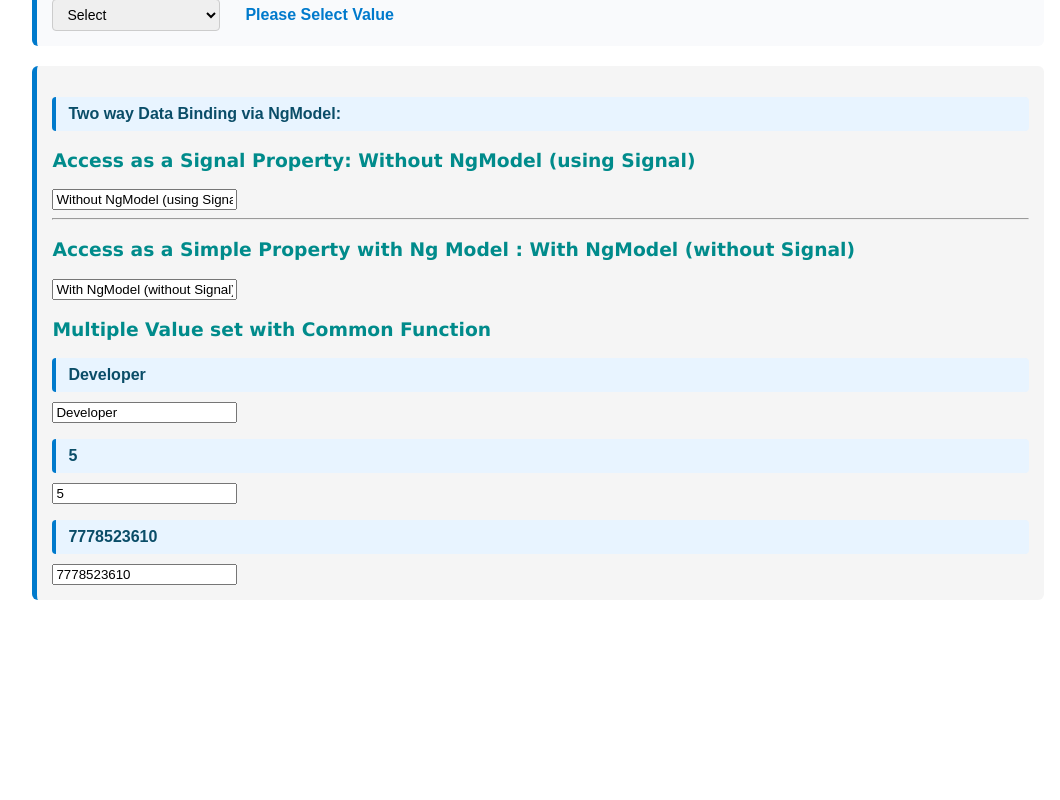
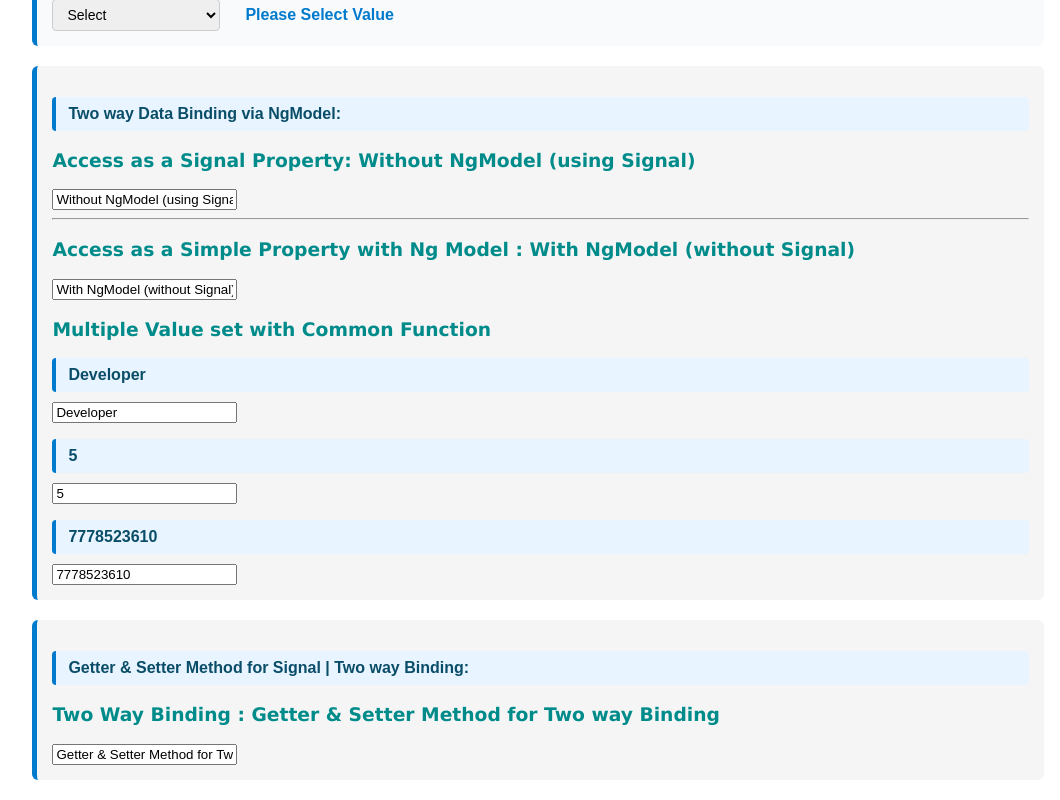
Before and after one commit to JayrajPrajapati/angularbasic, an Angular app: page / in a window 1280 px wide. Shown: the part 3287-4087 px from the top of the page, without its empty margins (102-1162 px from the left). Before the commit the page ends 3907 px from the top, so only its background shows below. Built offline with nearby package versions, Linux system fonts and the light colour scheme.

Commit message:
Access a Signal with Getter & Setter Method in NgModel for Two way data binding

```diff
--- a/src/app/app.html
+++ b/src/app/app.html
@@ -246,4 +246,10 @@
       <input type="text" [value]="userObj().contactNo" (input)="updateUserObj('contactNo',$event.target.value)">
   </div>
 
+  <!-- Get & Set Method for Signal | Two way Binding-->
+  <div class="section">
+    <p>Getter & Setter Method for Signal | Two way Binding:</p>
+    <h3>Two Way Binding : {{getterSetter()}}</h3>
+    <input type="text" [(ngModel)]="getterSetter">
+  </div>
 </div>
--- a/src/app/app.ts
+++ b/src/app/app.ts
@@ -271,4 +271,15 @@ userObj = signal({
 updateUserObj(key:string,val:string){
   this.userObj.update((item)=>({...item,[key]:val}))
 }
+
+//Get & Set Method for Signal | Two way Binding
+getterSetter = signal('Getter & Setter Method for Two way Binding');
+get getterSetterVal()
+{
+  return this.getterSetter();
 }
+set getterSetterVal(val:string)
+{
+  this.getterSetter.set(val);
+}
+}
```
